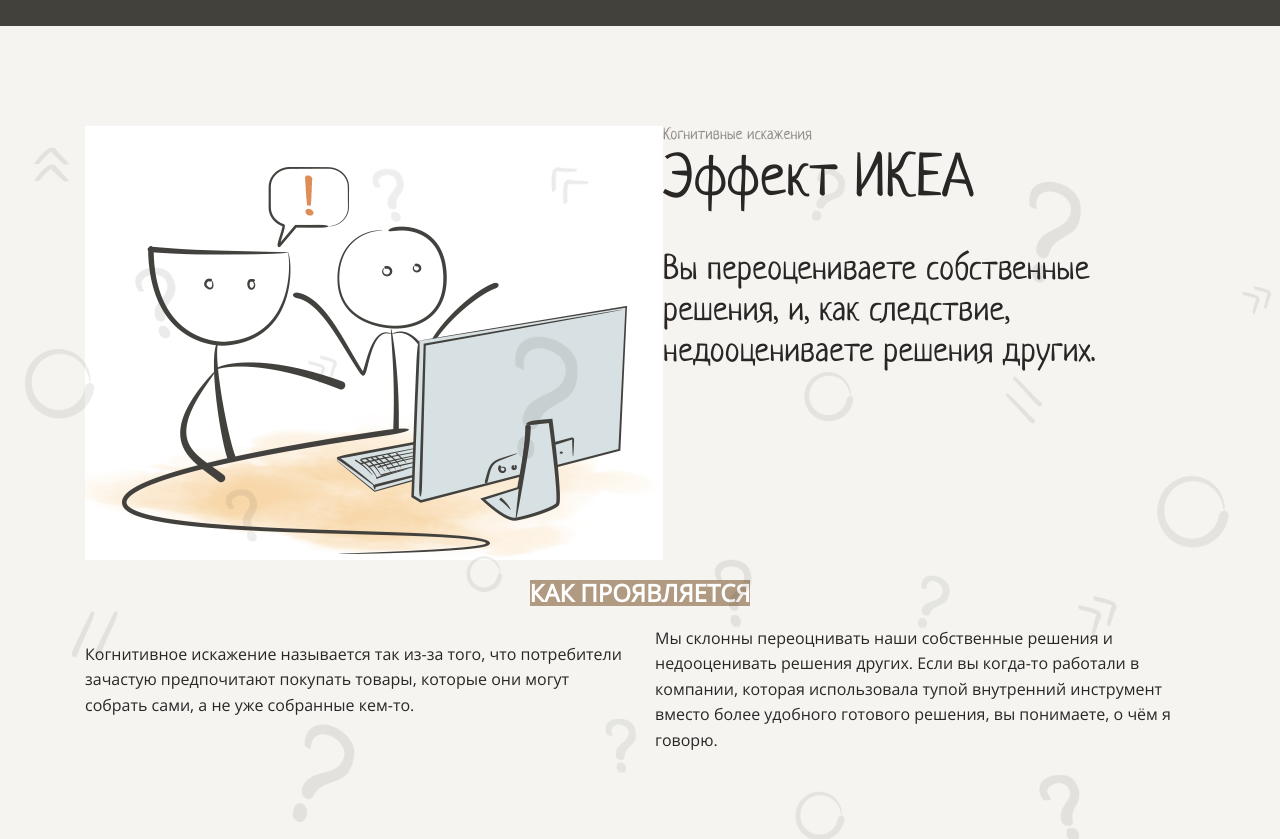
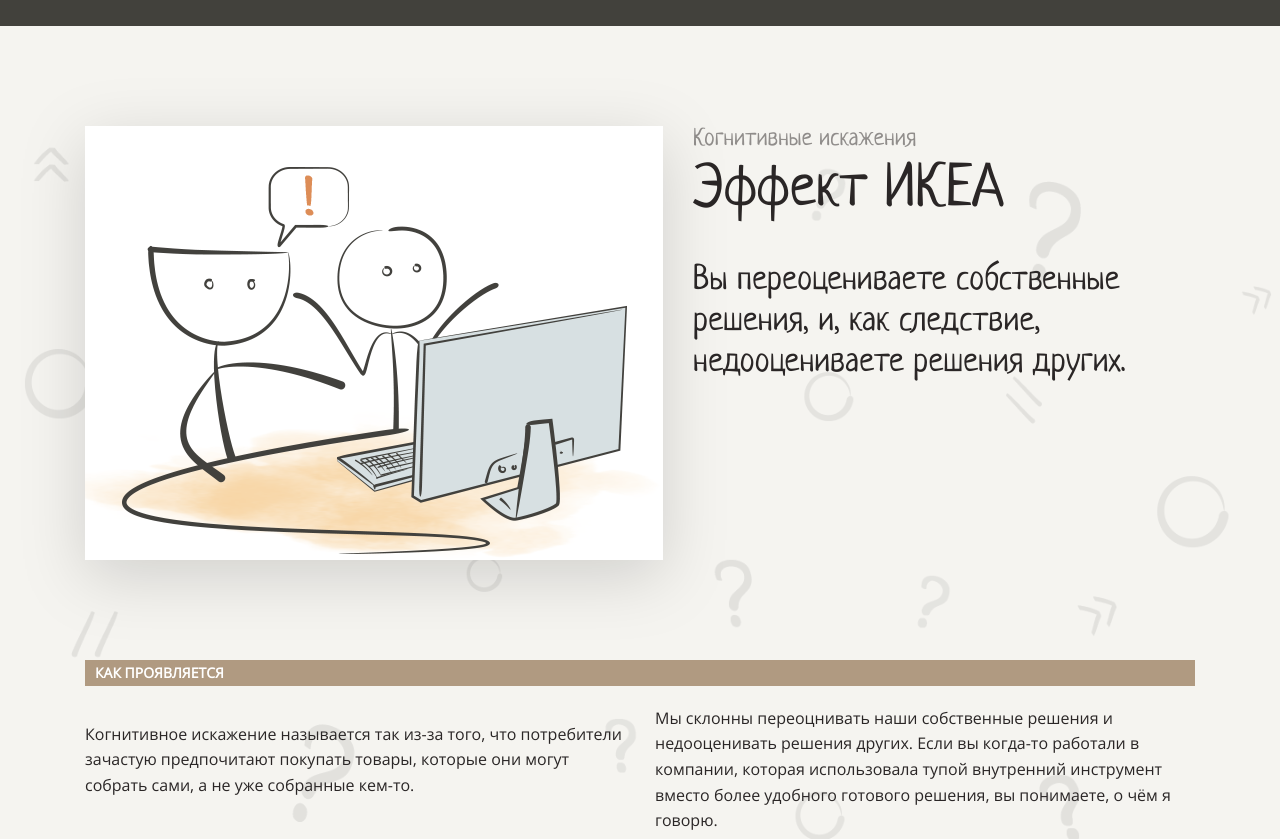
Before and after one commit to leteli/layout-designer-project-lvl1, a website: page src/index.html in a window 1280 px wide. Shown: the part 2740-3579 px from the top of the page. Drawn offline with Linux system fonts and the light colour scheme.

Commit message:
add styles for 5 sections with biases

```diff
--- a/src/styles/style.css
+++ b/src/styles/style.css
@@ -89,6 +89,10 @@
   gap: 20px 30px;
 }
 
+.gap-30 {
+  gap: 30px;
+}
+
 .nav-item {
   width: 350px;
   padding: 24px;
@@ -166,9 +170,8 @@
   background-color: #ea7600;
 }
 
-.video {
-  margin-top: 30px;
-  filter: drop-shadow(0 16px 32px rgba(0 0 0 15%));
+.shadow {
+  filter: drop-shadow(0 16px 32px rgba(0, 0, 0, 0.15));
 }
 
 .video-overlay {
@@ -199,6 +202,18 @@
 
 .h3 {
   font-size: 34px;
+}
+
+.h4 {
+  font-size: 24px;
+}
+
+.line {
+  margin: 100px 0 20px;
+  padding-left: 10px;
+  width: 1110px;
+  box-sizing: border-box;
+  font-size: 14px;
 }
 
 .bg-white {
@@ -249,6 +264,10 @@
   background-color: #b09a81;
 }
 
+.text-brown {
+  color: #b09a81;
+}
+
 .text-blue {
   color: #1085c5;
 }
```
